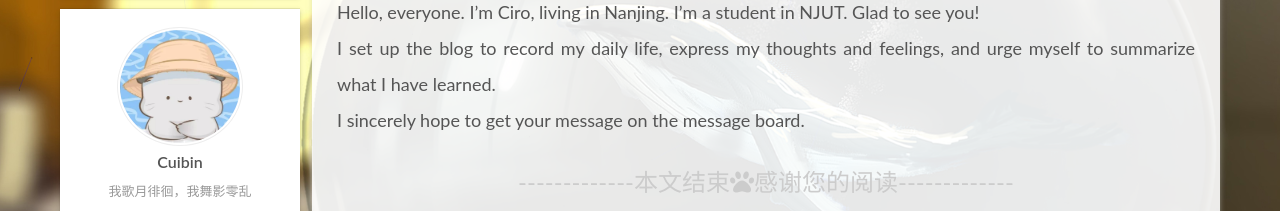
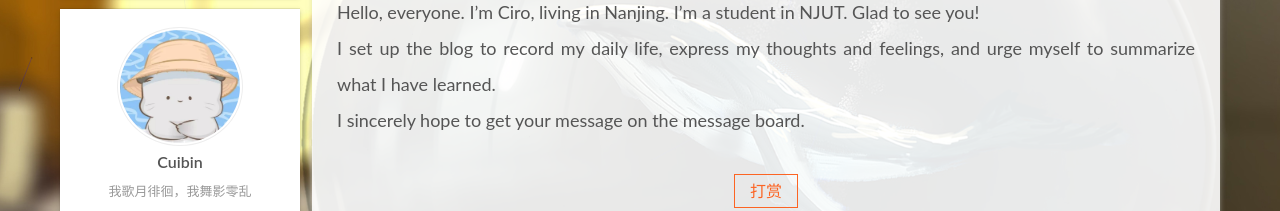
Before and after one commit to Ciro-7/Ciro-7.github.io, a plain HTML site: page 2021/08/10/hello-world/index.html in a window 1280 px wide. Shown: the part 225-436 px from the top of the page. Drawn offline with Linux system fonts and the light colour scheme; some packages are replaced by stand-ins of ours; a script that the page names is missing; files whose address does not match are found by name.

Commit message:
Site updated: 2021-08-14 15:38:04

```diff
--- a/2021/08/10/hello-world/index.html
+++ b/2021/08/10/hello-world/index.html
@@ -246,14 +246,6 @@
 
 
 
-
-   <div>
-     <div>
-
-        <div style="text-align:center;color: #ccc;font-size:24px;">-------------本文结束<i class="fa fa-paw"></i>感谢您的阅读-------------</div>
-
-</div>
-   </div>
 
         <div class="reward-container">
   <div></div>
--- a/css/main.css
+++ b/css/main.css
@@ -1175,7 +1175,7 @@ pre .javascript .function {
 }
 .links-of-author a::before,
 .links-of-author span.exturl::before {
-  background: #37ffde;
+  background: #9eff04;
   border-radius: 50%;
   content: ' ';
   display: inline-block;
```
